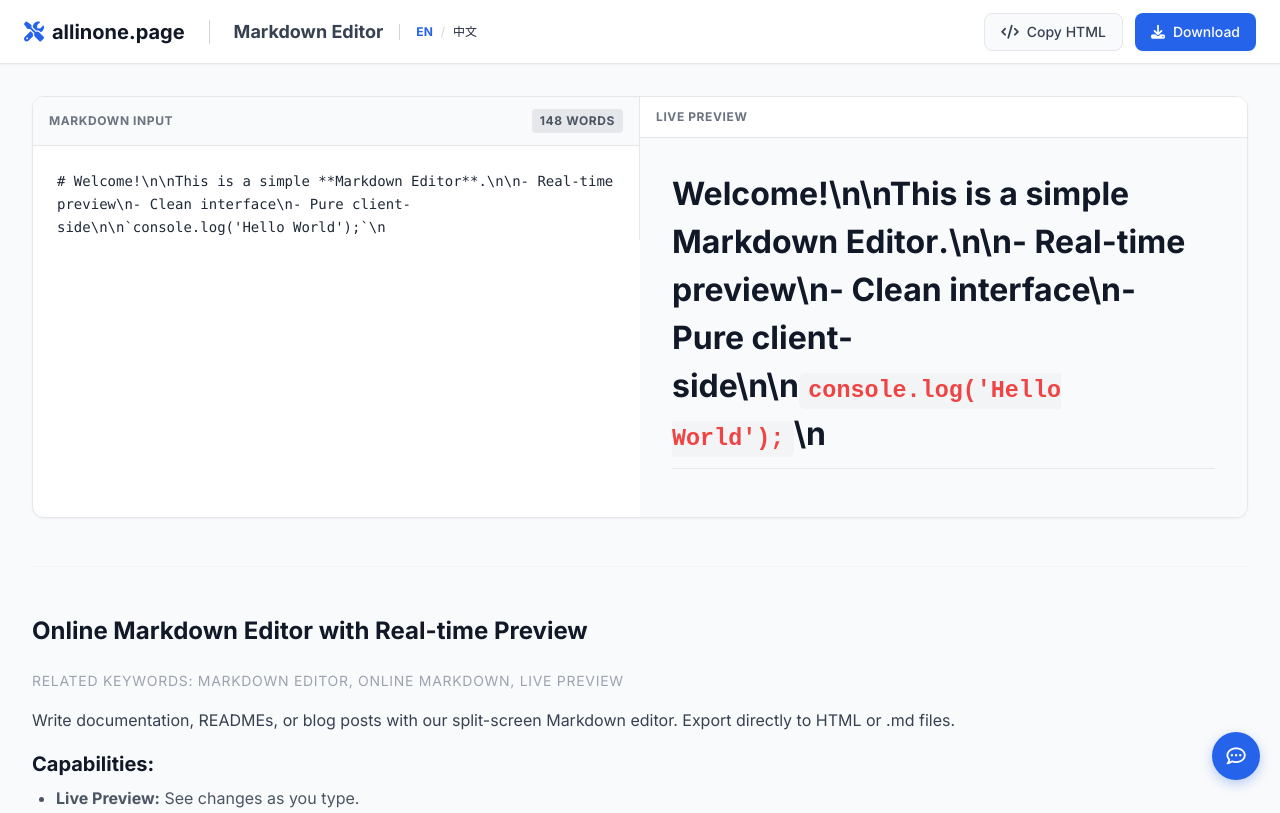
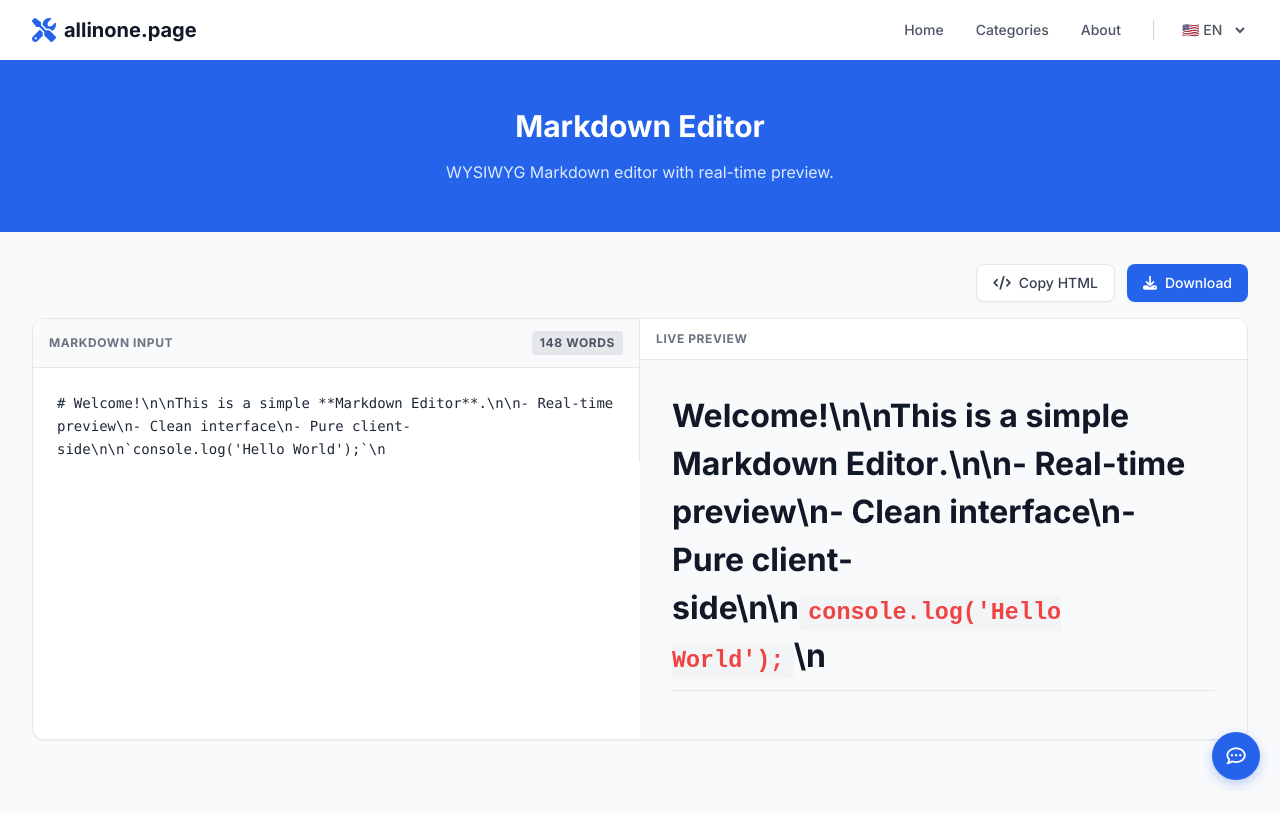
Before and after one commit to Simon-vibe/allinone, a website: page tools/markdown-editor/index.html in a window 1280 px wide. Shown: the top 813 px of the page. Drawn offline with nearby package versions, Linux system fonts and the light colour scheme.

Commit message:
fix(ui): harmonize markdown editor layout with standard design

```diff
--- a/tools/markdown-editor/index.html
+++ b/tools/markdown-editor/index.html
@@ -122,28 +122,51 @@
 
 <body class="bg-gray-50 text-gray-800 min-h-screen flex flex-col">
 
-    <!-- Header -->
-    <header
-        class="bg-white border-b border-gray-200 h-16 flex items-center justify-between px-6 flex-shrink-0 z-10 shadow-sm">
-        <div class="flex items-center">
-            <a href="../../index.html" class="text-xl font-bold text-gray-900 flex items-center gap-2 mr-6">
-                <i class="fa-solid fa-screwdriver-wrench text-blue-600"></i> allinone.page
-            </a>
-            <div class="h-6 w-px bg-gray-300 mr-6 hidden md:block"></div>
-            <h1 class="font-bold text-gray-700 text-lg hidden md:block" data-i18n="tool.md.title">Markdown Editor</h1>
+    <!-- Navbar -->
+    <nav class="bg-white py-4 shadow-sm">
+        <div class="max-w-7xl mx-auto px-4 sm:px-6 lg:px-8 flex justify-between items-center">
+            <div class="flex items-center space-x-2">
+                <i class="fa-solid fa-screwdriver-wrench text-blue-600 text-2xl"></i>
+                <a href="../../index.html" class="text-xl font-bold text-gray-900">allinone.page</a>
+            </div>
+            <div class="hidden md:flex items-center space-x-8 text-sm font-medium text-gray-600">
+                <a href="../../index.html" class="hover:text-blue-600 transition" data-i18n="nav.home">Home</a>
+                <a href="../../index.html#featured" class="hover:text-blue-600 transition"
+                    data-i18n="nav.categories">Categories</a>
+                <a href="../../about.html" class="hover:text-blue-600 transition" data-i18n="nav.about">About</a>
 
-            <!-- Language Switcher in Header for this specific layout -->
-            <div class="flex items-center space-x-2 border-l pl-4 ml-4 border-gray-300">
-                <button onclick="changeLanguage('en')" id="lang-en"
-                    class="text-xs hover:text-blue-800 transition font-bold">EN</button>
-                <span class="text-gray-300 text-xs">/</span>
-                <button onclick="changeLanguage('zh')" id="lang-zh"
-                    class="text-xs hover:text-blue-800 transition">中文</button>
+                <!-- Language Switcher Dropdown -->
+                <div class="relative inline-block text-left border-l pl-6 border-gray-300">
+                    <select onchange="changeLanguage(this.value)"
+                        class="bg-transparent text-sm font-medium text-gray-600 hover:text-blue-600 focus:outline-none cursor-pointer">
+                        <option value="en">🇺🇸 EN</option>
+                        <option value="zh">🇨🇳 中文</option>
+                        <option value="es">🇪🇸 ES</option>
+                        <option value="pt">🇧🇷 PT</option>
+                        <option value="id">🇮🇩 ID</option>
+                        <option value="hi">🇮🇳 HI</option>
+                        <option value="ar">🇸🇦 AR</option>
+                    </select>
+                </div>
             </div>
         </div>
-        <div class="flex gap-3">
+    </nav>
+
+    <!-- Tool Header -->
+    <div class="bg-blue-600 text-white py-12 mb-8">
+        <div class="max-w-7xl mx-auto px-4 sm:px-6 lg:px-8 text-center">
+            <h1 class="text-3xl font-bold mb-4" data-i18n="tool.md.title">Markdown Editor</h1>
+            <p class="text-blue-100 max-w-2xl mx-auto" data-i18n="tool.md.desc">WYSIWYG Markdown editor with real-time
+                preview.</p>
+        </div>
+    </div>
+
+    <main class="flex-grow max-w-7xl mx-auto w-full px-4 sm:px-6 lg:px-8">
+
+        <!-- Action Toolbar -->
+        <div class="flex justify-end gap-3 mb-4">
             <button id="btn-copy-html"
-                class="text-sm px-4 py-2 bg-gray-50 hover:bg-gray-100 border border-gray-200 rounded-lg text-gray-700 font-medium transition flex items-center">
+                class="text-sm px-4 py-2 bg-white hover:bg-gray-50 border border-gray-200 rounded-lg text-gray-700 font-medium transition flex items-center shadow-sm">
                 <i class="fa-solid fa-code mr-2"></i> <span data-i18n="md.action.copy_html">Copy HTML</span>
             </button>
             <button id="btn-download"
@@ -151,10 +174,6 @@
                 <i class="fa-solid fa-download mr-2"></i> <span data-i18n="md.action.download">Download</span>
             </button>
         </div>
-    </header>
-
-    <!-- Main Editor -->
-    <main class="flex-grow max-w-7xl mx-auto w-full px-4 sm:px-6 lg:px-8 py-8">
 
         <!-- Editor Container -->
         <div
```
